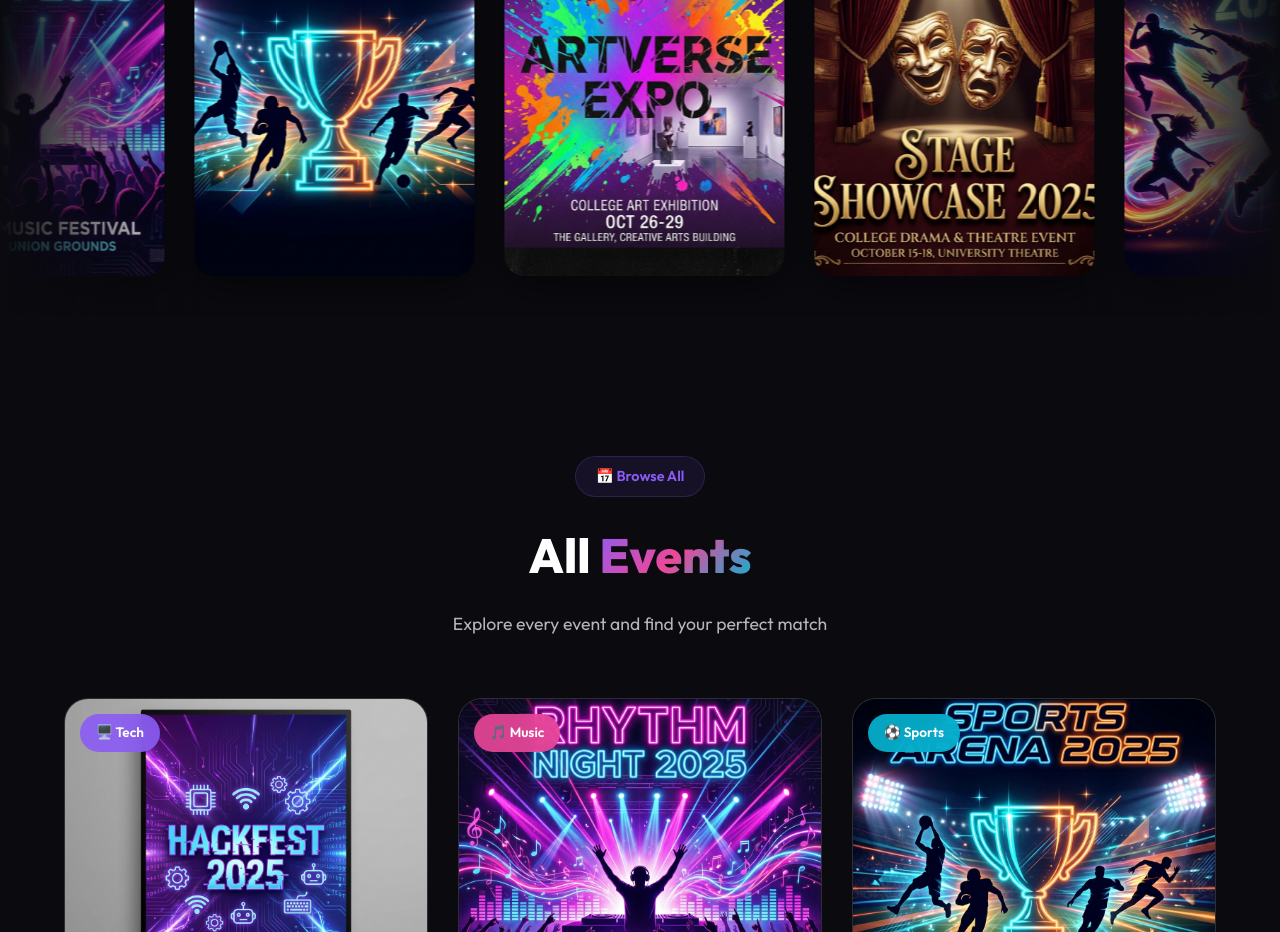
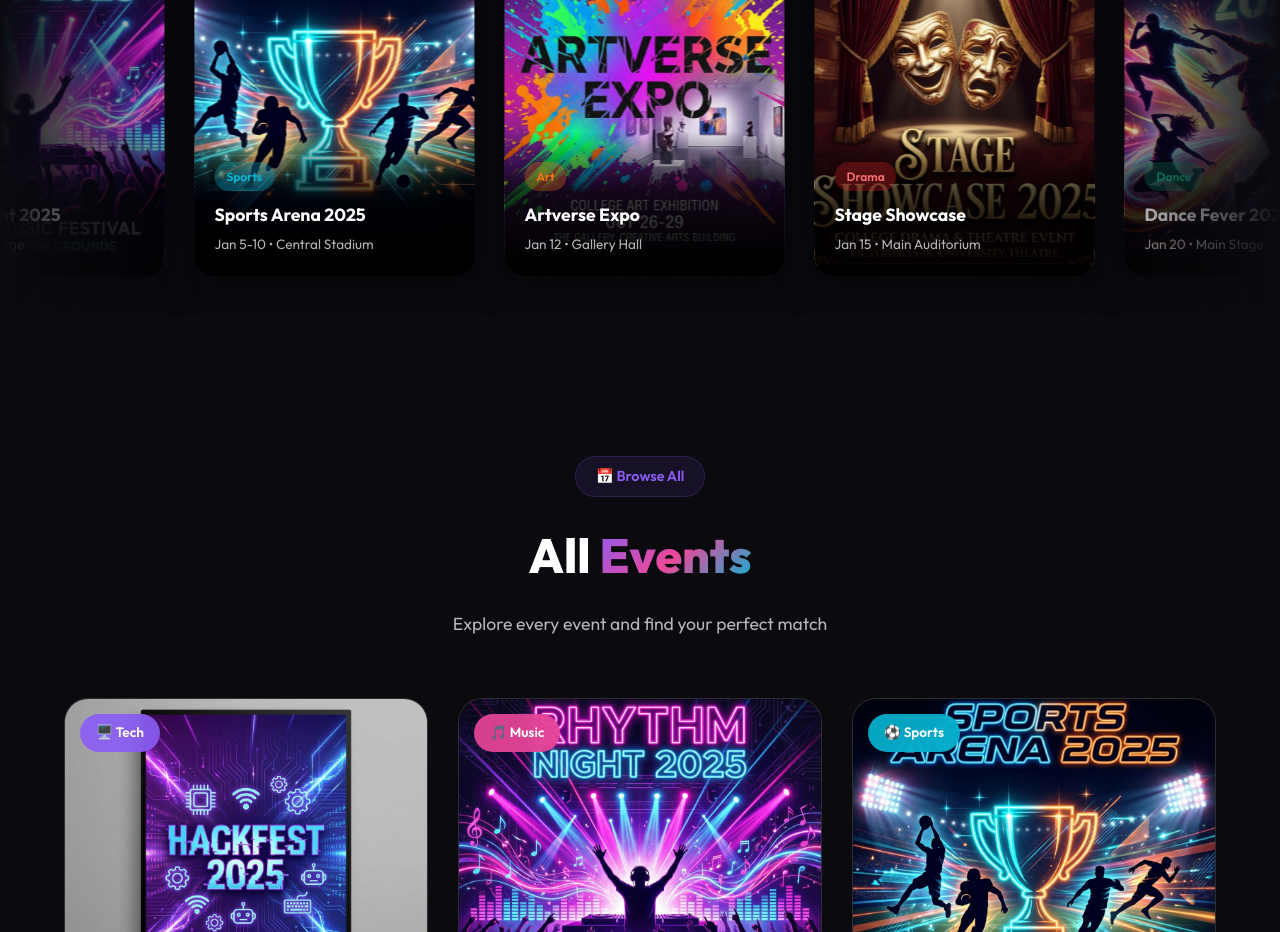
Before and after one commit to makeshkumar14/campus-event-hub, a React (Vite) app in the folder campus-event-hub-react/: page / in a window 1280 px wide. Shown: the part 1440-2372 px from the top of the page. Built offline with nearby package versions, Linux system fonts and the light colour scheme.

Commit message:
[Fix] updated the upcoming events section

```diff
--- a/campus-event-hub-react/src/index.css
+++ b/campus-event-hub-react/src/index.css
@@ -1566,9 +1566,7 @@ html::-webkit-scrollbar {
   width: max-content;
 }
 
-.slider-track:hover {
-  animation-play-state: paused;
-}
+/* Slider keeps scrolling on hover - no pause */
 
 @keyframes infiniteScroll {
   0% {
@@ -1633,8 +1631,19 @@ html::-webkit-scrollbar {
     rgba(0, 0, 0, 0.7) 60%,
     transparent 100%
   );
-  transform: translateY(100%);
-  transition: transform var(--transition-medium);
+  transform: translateY(0);
+  animation: fadeInOverlay 1s ease forwards;
+}
+
+@keyframes fadeInOverlay {
+  0% {
+    opacity: 0;
+    transform: translateY(20px);
+  }
+  100% {
+    opacity: 1;
+    transform: translateY(0);
+  }
 }
 
 .poster-card:hover .poster-overlay {
```
